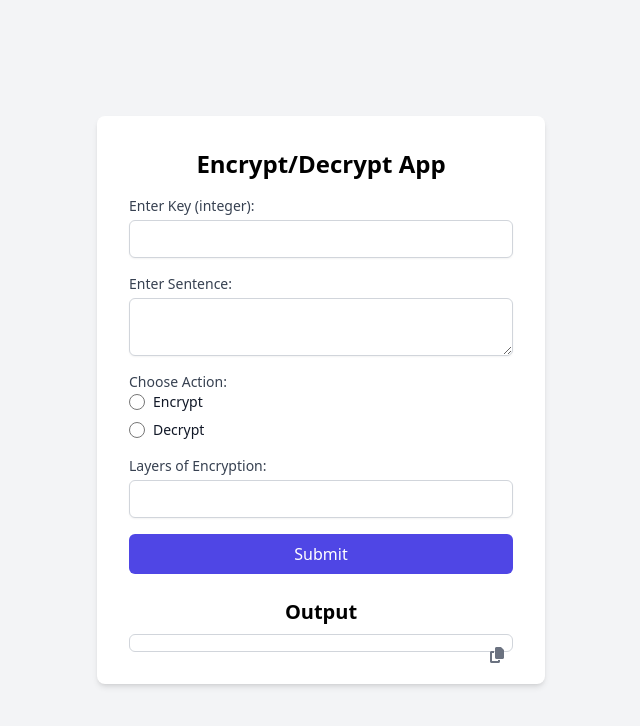
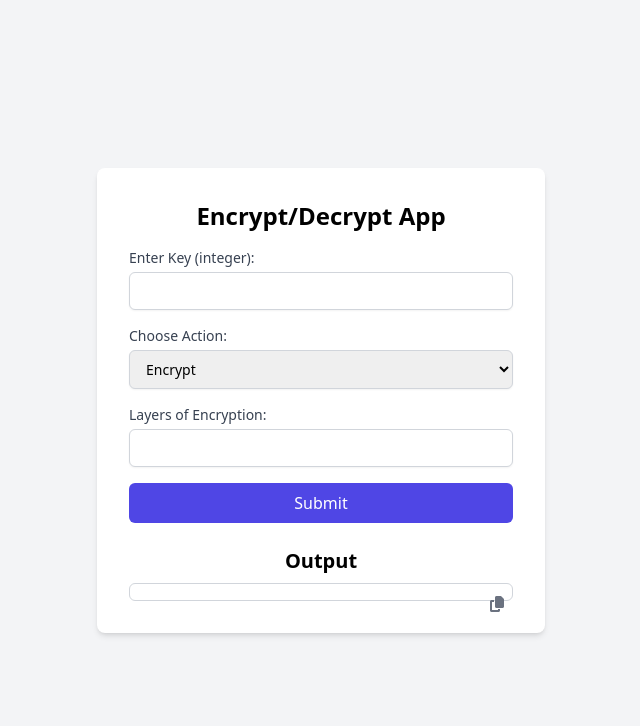
Before and after one commit to work-ham/Enkripsi, a plain HTML site: page index.html in a window 1280 px wide. Shown: the whole page, without its empty margins (319-959 px from the left). Drawn offline with nearby package versions, Linux system fonts and the light colour scheme.

Commit message:
Update index.html

```diff
--- a/index.html
+++ b/index.html
@@ -19,27 +19,13 @@
             <label for="key" class="block text-sm font-medium text-gray-700">Enter Key (integer):</label>
             <input type="number" id="key" class="mt-1 block w-full px-3 py-2 border border-gray-300 rounded-md shadow-sm focus:outline-none focus:ring-indigo-500 focus:border-indigo-500 sm:text-sm" required>
         </div>
-        <div class="mb-4">
-            <label for="sentence" class="block text-sm font-medium text-gray-700">Enter Sentence:</label>
-            <textarea id="sentence" class="mt-1 block w-full px-3 py-2 border border-gray-300 rounded-md shadow-sm focus:outline-none focus:ring-indigo-500 focus:border-indigo-500 sm:text-sm" required></textarea>
+  <div class="mb-4">
+            <label for="action" class="block text-sm font-medium text-gray-700">Choose Action:</label>
+            <select id="action" class="mt-1 block w-full px-3 py-2 border border-gray-300 rounded-md shadow-sm focus:outline-none focus:ring-indigo-500 focus:border-indigo-500 sm:text-sm">
+                <option value="1">Encrypt</option>
+                <option value="2">Decrypt</option>
+            </select>
         </div>
-        <div class="mb-4">
-    <fieldset class="mt-1">
-        <legend class="block text-sm font-medium text-gray-700">Choose Action:</legend>
-        <div class="flex items-center">
-            <input type="radio" id="encrypt" name="action" value="1" class="focus:ring-indigo-500 h-4 w-4 text-indigo-600 border-gray-300">
-            <label for="encrypt" class="ml-2 block text-sm text-gray-900">
-                Encrypt
-            </label>
-        </div>
-        <div class="flex items-center mt-2">
-            <input type="radio" id="decrypt" name="action" value="2" class="focus:ring-indigo-500 h-4 w-4 text-indigo-600 border-gray-300">
-            <label for="decrypt" class="ml-2 block text-sm text-gray-900">
-                Decrypt
-            </label>
-        </div>
-    </fieldset>
-</div>
         <div class="mb-4">
             <label for="layers" class="block text-sm font-medium text-gray-700">Layers of Encryption:</label>
             <input type="number" id="layers" class="mt-1 block w-full px-3 py-2 border border-gray-300 rounded-md shadow-sm focus:outline-none focus:ring-indigo-500 focus:border-indigo-500 sm:text-sm" required>
```
